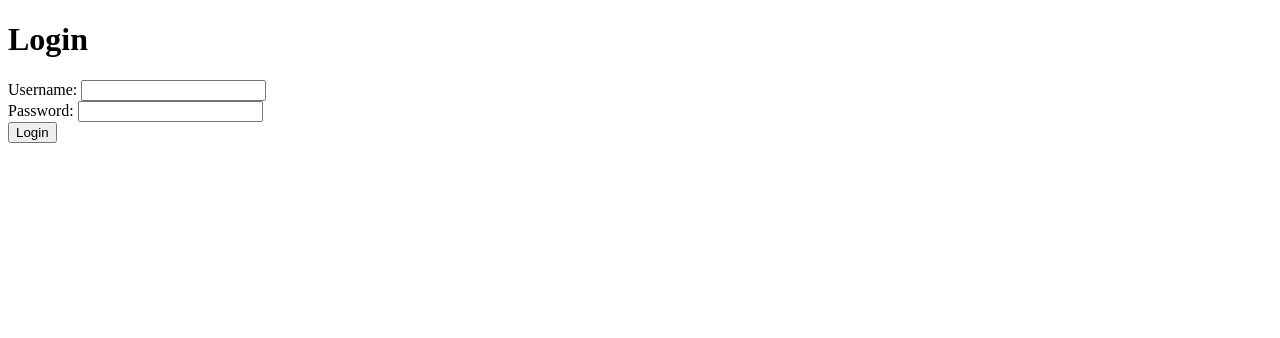
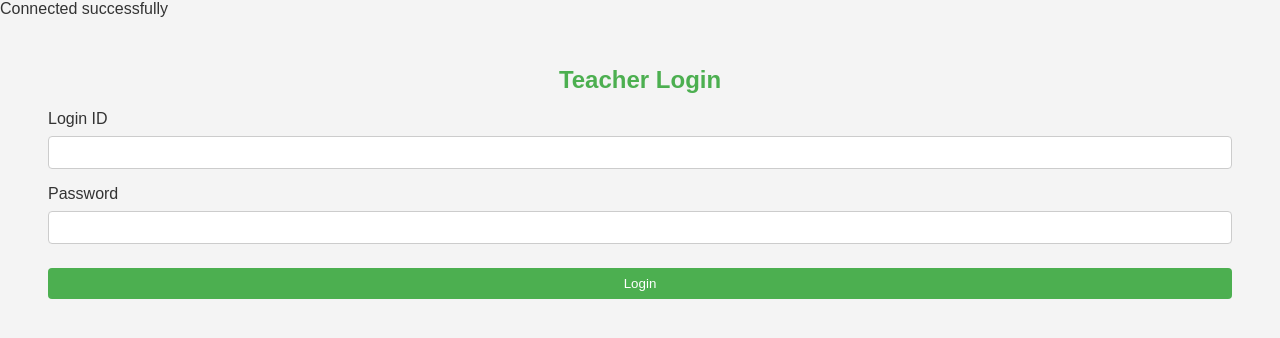
Before and after one commit to Z-xus/markly, a PHP site: page /login.php in a window 1280 px wide. Shown: the top 338 px of the page. Run offline with PHP 8.4, Linux system fonts and the light colour scheme.

Commit message:
Update working login

```diff
--- a/public/login.php
+++ b/public/login.php
@@ -1,22 +1,31 @@
 <?php
 session_start();
-require '../src/db.php'; // Include the database connection
+require_once __DIR__ . '/../config/config.php';
 
-if ($_SERVER['REQUEST_METHOD'] == 'POST') {
-    $username = $_POST['username'];
+ini_set('display_errors', 1);
+ini_set('display_startup_errors', 1);
+error_reporting(E_ALL);
+
+require '../src/db.php'; // Ensure db.php connects properly to the database
+$error = '';
+
+// Handle login
+if ($_SERVER['REQUEST_METHOD'] === 'POST') {
+    $username = $_POST['login_id'];
     $password = $_POST['password'];
 
-    // Query the database for the teacher
-    $stmt = $pdo->prepare('SELECT * FROM teachers WHERE username = ?');
+    // Query the database to validate the teacher's login credentials
+    $query = "SELECT * FROM teachers WHERE username = ?";
+    $stmt = $pdo->prepare($query);
     $stmt->execute([$username]);
     $teacher = $stmt->fetch();
 
-    if ($teacher && password_verify($password, $teacher['password'])) {
-        $_SESSION['teacher_id'] = $teacher['id'];
-        header('Location: dashboard.php'); // Redirect to the dashboard
+    if ($teacher && $teacher['password'] === $password) {
+        $_SESSION['teacher_id'] = $username;
+        header('Location: create_course.php');
         exit;
     } else {
-        $error = "Invalid credentials.";
+        $error = "Invalid login ID or password.";
     }
 }
 ?>
@@ -26,21 +35,23 @@ if ($_SERVER['REQUEST_METHOD'] == 'POST') {
 <head>
     <meta charset="UTF-8">
     <meta name="viewport" content="width=device-width, initial-scale=1.0">
-    <title>Login</title>
+    <title>Teacher Login</title>
+    <link rel="stylesheet" href="css/style.css">
 </head>
 <body>
-    <h1>Login</h1>
-    <?php if (isset($error)): ?>
-        <p style="color: red;"><?php echo $error; ?></p>
-    <?php endif; ?>
-    <form action="" method="POST">
-        <label for="username">Username:</label>
-        <input type="text" name="username" required>
-        <br>
-        <label for="password">Password:</label>
-        <input type="password" name="password" required>
-        <br>
-        <button type="submit">Login</button>
-    </form>
+    <div class="login-container" style="margin: 3rem">
+        <h2 style="text-align: center">Teacher Login</h2>
+        <?php if (isset($error)) echo "<p class='error'>$error</p>"; ?>
+        <form method="POST" action="index.php">
+            <label for="login_id">Login ID</label>
+            <input type="text" name="login_id" id="login_id" required>
+
+            <br>
+            <label for="password">Password</label>
+            <input type="password" name="password" id="password" required>
+
+            <button type="submit">Login</button>
+        </form>
+    </div>
 </body>
 </html>
--- a/src/db.php
+++ b/src/db.php
@@ -1,7 +1,7 @@
 
 <?php
 // src/db.php
-$host = '127.0.0.1'; // Your database host
+$host = 'localhost'; // Your database host
 $db = 'markly'; // Your database name
 $user = 'user'; // Your database user
 $pass = 'user'; // Your database password
@@ -16,6 +16,8 @@ $options = [
 
 try {
     $pdo = new PDO($dsn, $user, $pass, $options);
+    $pdo->setAttribute(PDO::ATTR_ERRMODE, PDO::ERRMODE_EXCEPTION);
+  echo "Connected successfully";
 } catch (\PDOException $e) {
     throw new \PDOException($e->getMessage(), (int)$e->getCode());
 }
```
Also changed, not shown: public/create_course.php (+0 -72 lines), public/index.php (+10 -10 lines).
